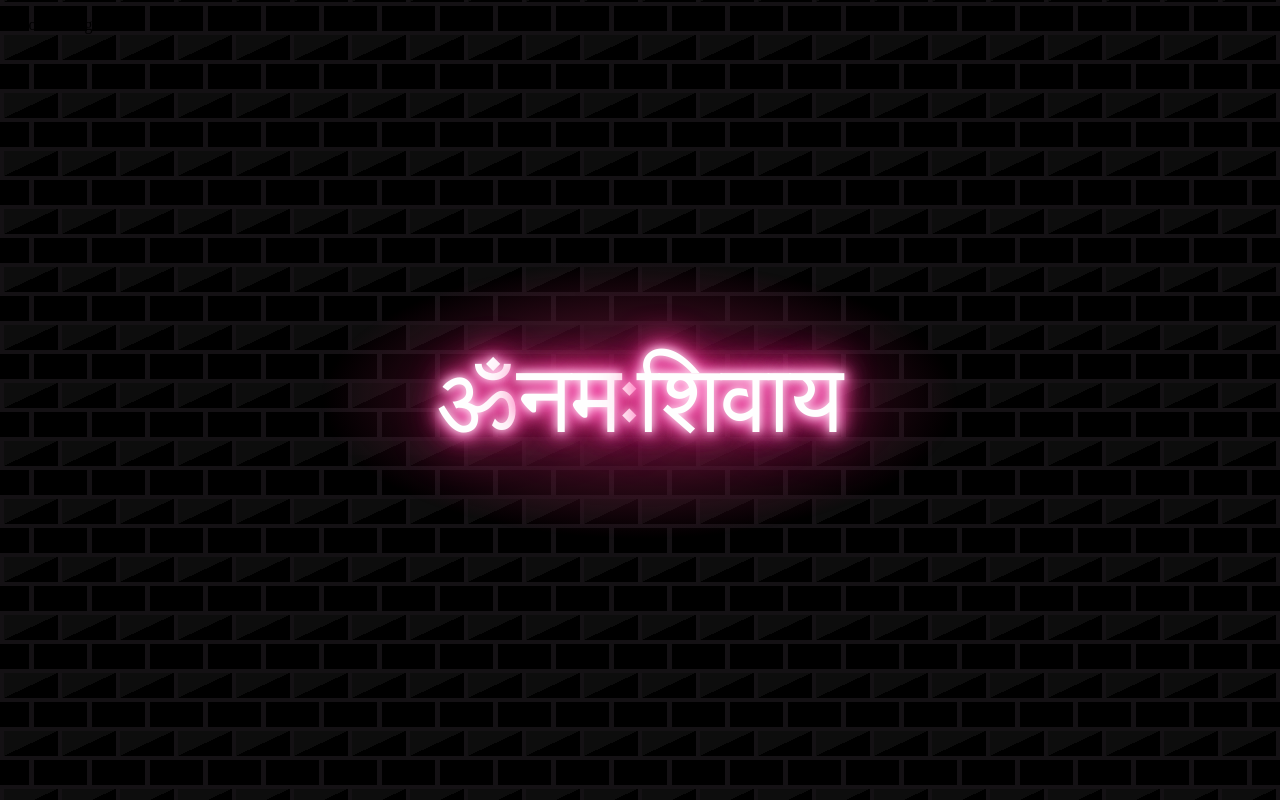
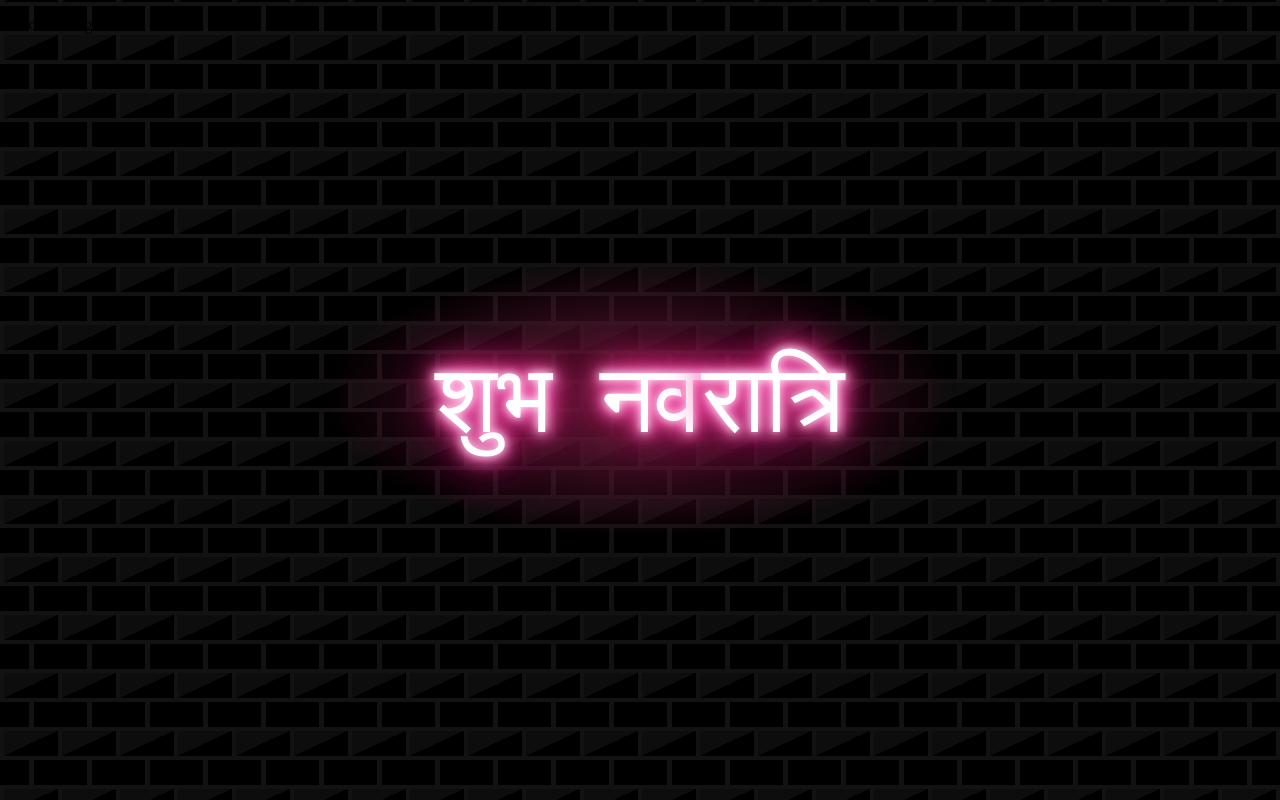
Before and after one commit to vishaltewatia/text-animation4, a plain HTML site: page index.html in a window 1280 px wide. Drawn offline with Linux system fonts and the light colour scheme.

Commit message:
index.html

```diff
--- a/index.html
+++ b/index.html
@@ -9,8 +9,8 @@
 
   <body>
     <div class="untoldcoding">
-      <span class="fast-flicker">ॐ </span> नमः
-      <span class="flicker">शिवाय</span>
+      <span class="fast-flicker"> शुभ&ensp; </span> नव
+      <span class="flicker">रात्रि</span>
     </div>
     <p>untoldcoding</p>
   </body>
```
